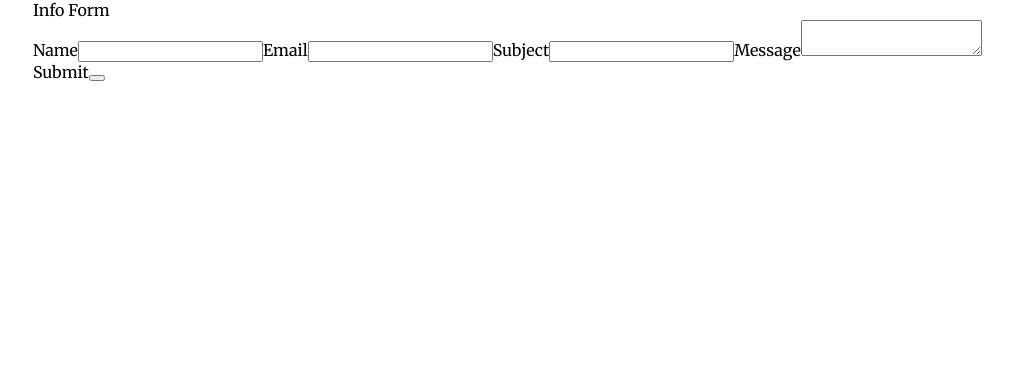
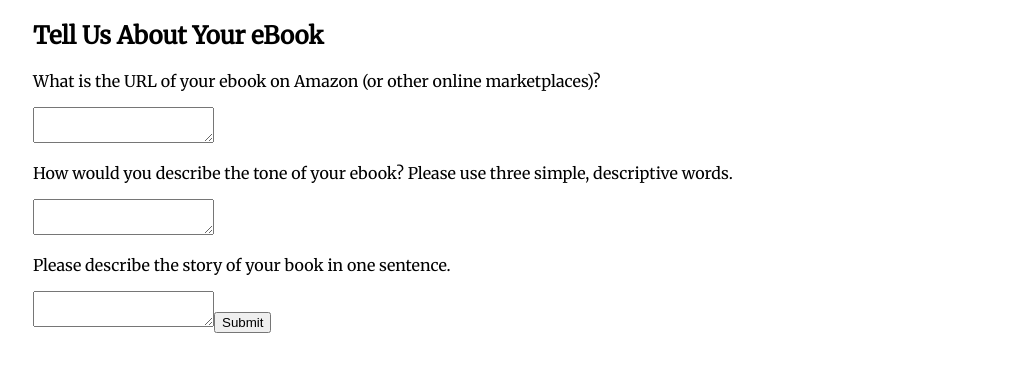
Before and after one commit to barryae/ebookpromos, a React (Create React App) app: page /info in a window 1280 px wide. Shown: the top 372 px of the page, without its empty margins (127-1140 px from the left). Built offline with nearby package versions, Linux system fonts and the light colour scheme.

Commit message:
infoform

```diff
--- a/src/pages/InfoForm.tsx
+++ b/src/pages/InfoForm.tsx
@@ -1,91 +1,29 @@
 import * as React from 'react';
+import { Link } from 'react-router-dom';
 
-const sendMail = (form: any) => {
-    const mailForm: any = document.forms[form]
-    const sender = mailForm.elements["sender"].value.trim()
-    const email = mailForm.elements["email"].value.trim()
-    const subject = mailForm.elements["subject"].value.trim()
-    const message = mailForm.elements["message"].value.trim()
-    const trap = mailForm.elements["*honeypot"].value
+// const handleSubmit = (event: any) => {
+//     event.preventDefault()
 
-    const formData: any = {
-        sender,
-        email,
-        subject,
-        message
-    }
-
-    formData["*reply"] = "email"
-    formData["*subject"] = "Nouveau message depuis ton site"
-    formData["*default_email"] = process.env.ENFORMED_SEND_MAIL_TO
-
-    if (
-        process.env.NODE_ENV === "production" &&
-        trap === "" &&
-        mailForm.checkValidity() &&
-        sender !== "" &&
-        email !== "" &&
-        subject !== null &&
-        message !== null
-    ) {
-        fetch(`https://www.enformed.io/${process.env.ENFORMED_KEY}/`, {
-            method: "POST",
-            headers: {
-                "Content-Type": "application/json",
-                Accept: "application/json",
-            },
-            body: JSON.stringify(formData),
-        })
-            .then((response) => response.json())
-            .then((data) => {
-                mailForm.elements["sender"].value = ""
-                mailForm.elements["email"].value = ""
-                mailForm.elements["subject"].value = ""
-                mailForm.elements["message"].value = ""
-            })
-            .catch((err) => console.log(err))
-    }
-}
+// }
 
 export default function InfoForm() {
     return (
         <div className='main'>
-            Info Form
-            <form
-                id="contact"
-                onSubmit={(e) => {
-                    e.preventDefault()
-                    const form: any = e.currentTarget.id
-                    return sendMail(form)
-                }}
-            >
-                <label htmlFor='name'>Name</label>
-                <input
-                    type="text"
-                    name="sender"
-                    id="Name"
-                />
-                <label htmlFor='email'>Email</label>
-                <input
-                    type="email"
-                    name="email"
-                />
-                <label htmlFor='subject'>Subject</label>
-                <input
-                    type="text"
-                    name="subject"
-                />
-                <label htmlFor='message'>Message</label>
-                <textarea
-                    name="message"
-                />
-                <input
-                    type="hidden"
-                    name="*honeypot"
-                />
-                <label htmlFor='submit'>Submit</label>
-                <button />
+            <h2>Tell Us About Your eBook</h2>
+            <form action="https://submit-form.com/V3O5LOXxFB8gGpNGF0fRk" target="_self">
+                <p>What is the URL of your ebook on Amazon (or other online marketplaces)?</p>
+                <textarea name="ebookUrl" placeholder=""></textarea>
+                <p>How would you describe the tone of your ebook? Please use three simple, descriptive words.</p>
+                <textarea name="tone" placeholder=""></textarea>
+                <p>Please describe the story of your book in one sentence.</p>
+                <textarea name="story" placeholder=""></textarea>
+                <input type="hidden" name="_redirect" value="/checkout" />
+                <Link to="/checkout">
+                    <button type="submit">Submit</button>
+                </Link>
+
             </form>
-        </div>
+
+        </div >
     )
 }
--- a/src/pages/Main.tsx
+++ b/src/pages/Main.tsx
@@ -19,7 +19,7 @@ export default function Main() {
                     For $300, our service will create two different versions of a 15-second promotional video based on your eBook. You can pick your favorite to use in a promotional campaign, or utilize both for A/B testing with your audience.
                 </p>
             </div>
-            <iframe className="video" src="https://www.youtube.com/embed/hMpMIidtUy8?controls=0" frameBorder="0" allow="accelerometer; autoplay; gyroscope;" allowFullScreen={true}></iframe>
+            <iframe className="video" src="https://player.vimeo.com/video/407318655" frameBorder="0" allow="accelerometer; autoplay; gyroscope;" allowFullScreen={true}></iframe>
             <div className="content">
                 <p className="bio-text">
                     According to Facebook, shorter videos lead to better conversions. They recommend making your video length 15 seconds or less so that people are more likely to watch until the end. Videos attract a larger audience and widen the reach.
```
Also changed, not shown: 1 other file (tests, documents, lock files or other folders).
